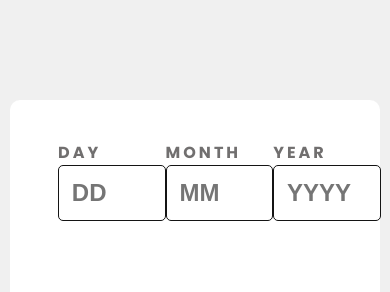
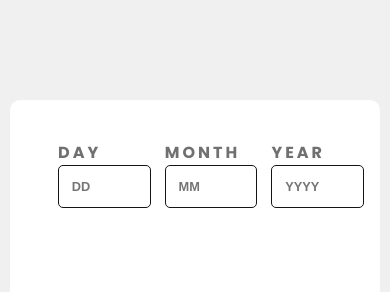
Before and after one commit to Ozyugoo/Age-Calculator, a plain HTML site: page index.html in a window 390 px wide. Shown: the top 292 px of the page. Drawn offline with Linux system fonts and the light colour scheme.

Commit message:
Update main.css

```diff
--- a/css/main.css
+++ b/css/main.css
@@ -156,4 +156,10 @@ span {
    h1 {
     font-size: 3.5rem;
    }
+
+    input {
+    width: 65px;
+    font-size: 0.8rem;
+    font-weight: 600;
+    }
 }
```
